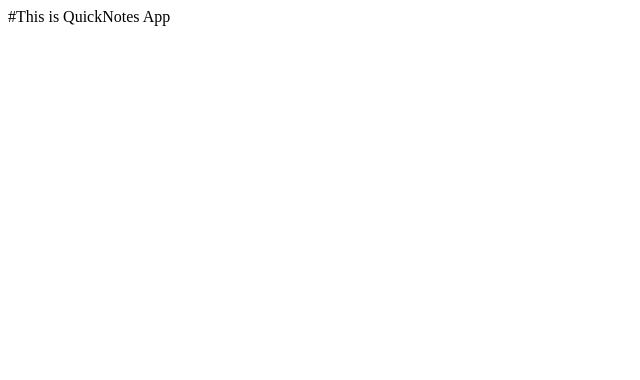
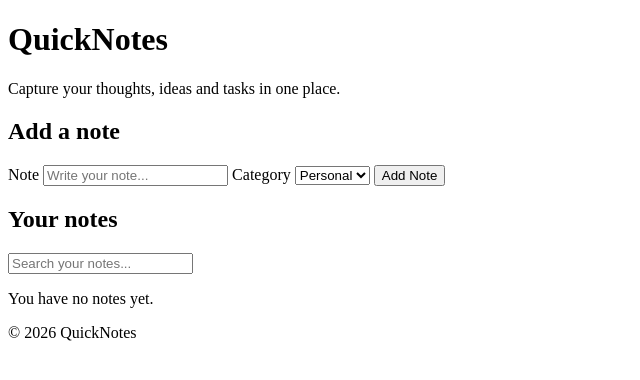
Before and after one commit to femi-awonusi/quicknotes-app, a plain HTML site: page index.html in a window 1280 px wide. Shown: the whole page, without its empty margins (0-640 px from the left). Drawn offline with Linux system fonts and the light colour scheme.

Commit message:
Add page structure

```diff
--- a/index.html
+++ b/index.html
@@ -1 +1,64 @@
-#This is QuickNotes App
+<!DOCTYPE html>
+<html lang="en">
+<head>
+  <meta charset="UTF-8" />
+  <meta name="viewport" content="width=device-width, initial-scale=1.0" />
+  <title>QuickNotes</title>
+
+  <link rel="stylesheet" href="style.css" />
+  <script src="script.js" defer></script>
+</head>
+
+<body>
+  <header>
+    <h1>QuickNotes</h1>
+    <p>Capture your thoughts, ideas and tasks in one place.</p>
+  </header>
+
+  <main>
+    <section>
+      <h2>Add a note</h2>
+
+      <form id="note-form">
+        <label for="note-input">Note</label>
+
+        <input
+          type="text"
+          id="note-input"
+          placeholder="Write your note..."
+        />
+
+        <label for="note-category">Category</label>
+
+        <select id="note-category">
+          <option value="Personal">Personal</option>
+          <option value="Work">Work</option>
+          <option value="Study">Study</option>
+        </select>
+
+        <button type="submit">Add Note</button>
+      </form>
+
+      <p id="error-message"></p>
+    </section>
+
+    <section>
+      <h2>Your notes</h2>
+
+      <input
+        type="search"
+        id="search-input"
+        placeholder="Search your notes..."
+      />
+
+      <p id="note-count">You have no notes yet.</p>
+
+      <ul id="notes-list"></ul>
+    </section>
+  </main>
+
+  <footer>
+    <p>&copy; 2026 QuickNotes</p>
+  </footer>
+</body>
+</html>
```
